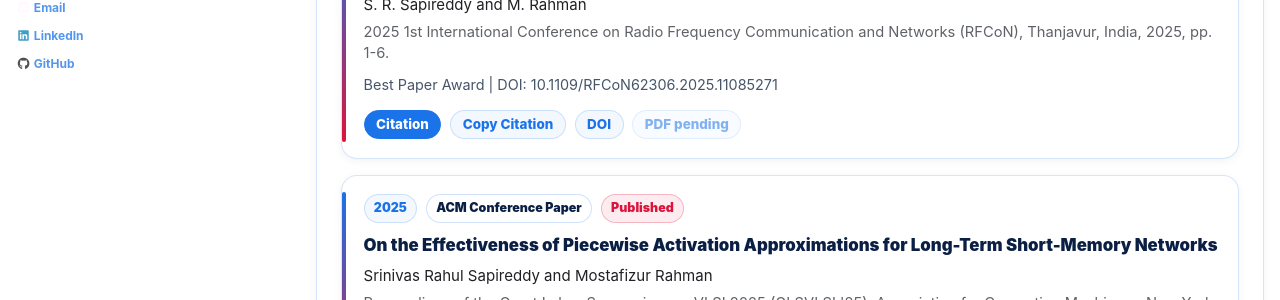
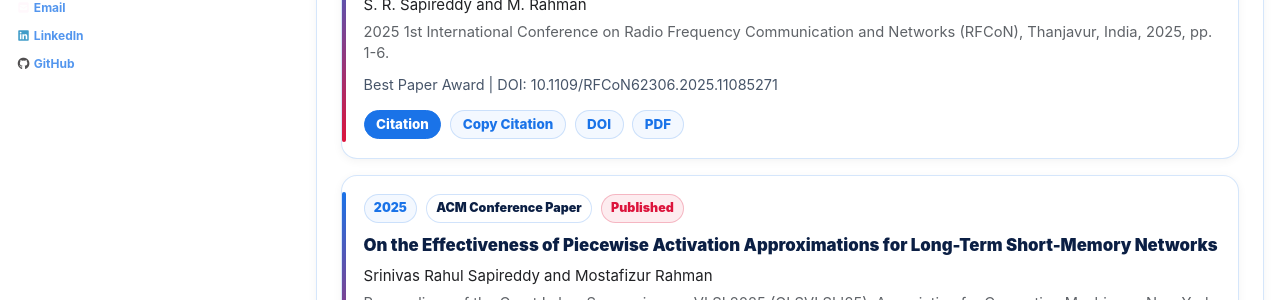
Before and after one commit to srsapireddy/srsapireddy.github.io, a Jekyll site: the page built from _pages/publications.md, in a window 1280 px wide and 900 px high, scrolled down 2830 px. Shown: the part 144-444 px from the top of the window. Built offline with Jekyll 4.4.1, drawn with Linux system fonts in a browser that asks for light colours; cached includes are drawn as plain includes; nearby versions of some CDN libraries.

Commit message:
Update publications.md

```diff
--- a/_pages/publications.md
+++ b/_pages/publications.md
@@ -1029,7 +1029,7 @@ author_profile: true
           <button class="pub-button primary" onclick="toggleCitation('cite-2025-rfcon')">Citation</button>
           <button class="pub-button" onclick="copyCitation('cite-2025-rfcon')">Copy Citation</button>
           <a class="pub-link" href="https://doi.org/10.1109/RFCoN62306.2025.11085271" target="_blank" rel="noopener">DOI</a>
-          <a class="pub-link disabled" href="#" onclick="return false;">PDF pending</a>
+          <a class="pub-link" href="https://srsapireddy.github.io/publications/C1.pdf" target="_blank" rel="noopener">PDF</a>
         </div>
 
         <div id="cite-2025-rfcon" class="citation-box">S. R. Sapireddy and M. Rahman, "Revisiting R: Statistical Envelope Analysis for Lightweight RF Modulation Classification," 2025 1st International Conference on Radio Frequency Communication and Networks (RFCoN), Thanjavur, India, 2025, pp. 1-6, doi: 10.1109/RFCoN62306.2025.11085271.</div>
```
